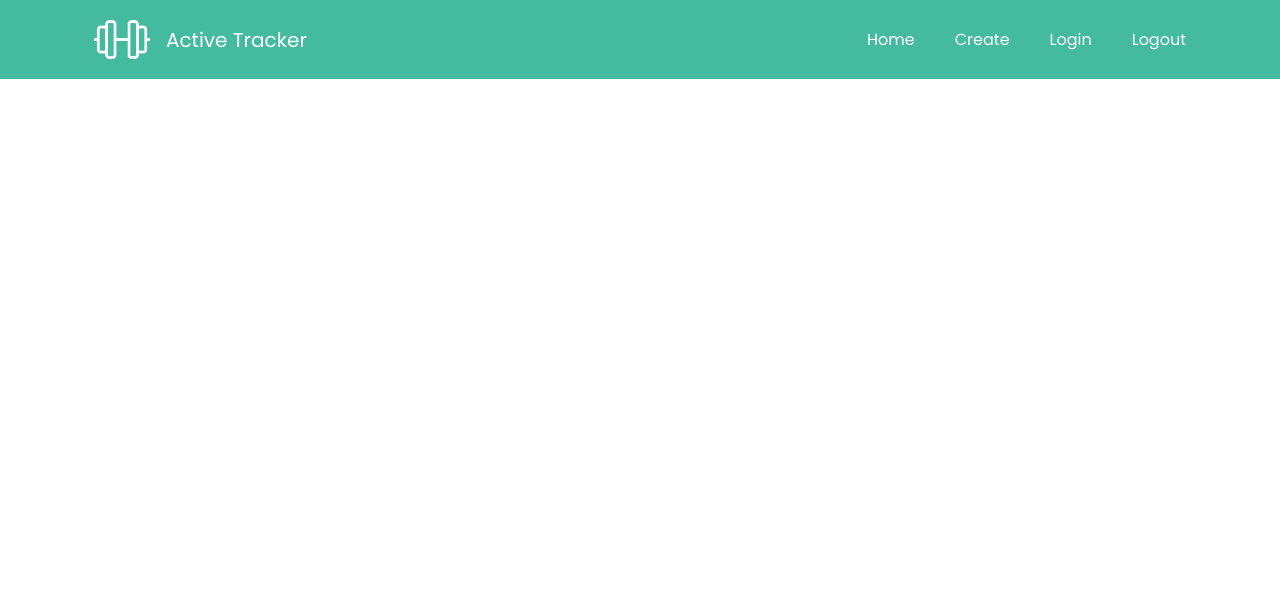
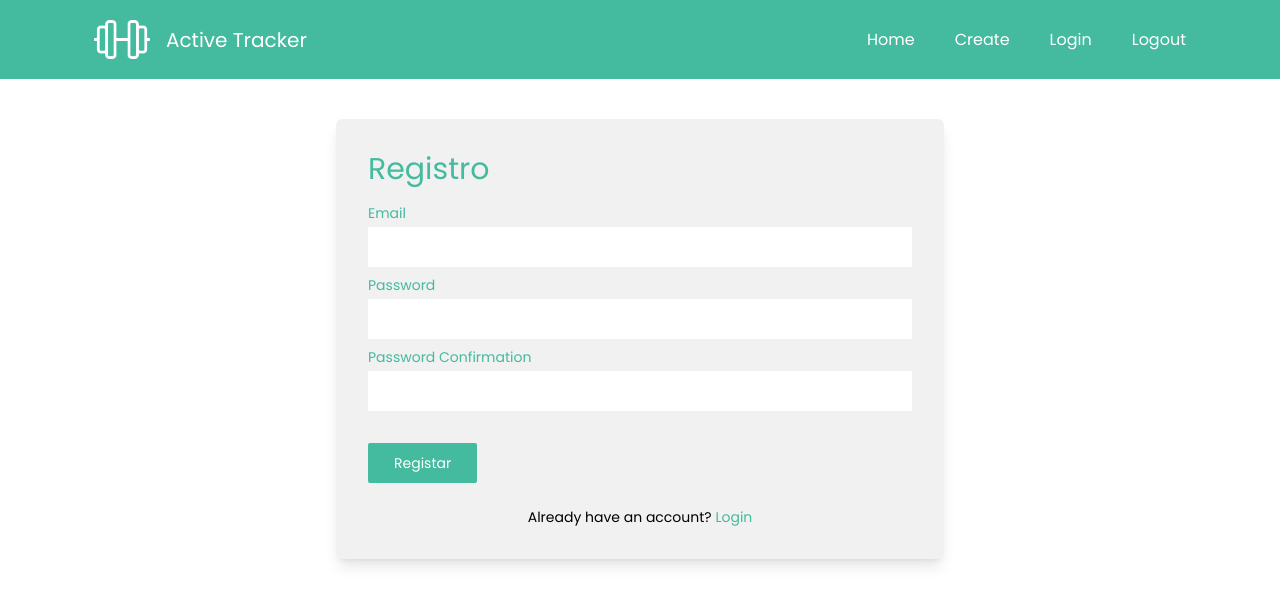
Before and after one commit to balduinofernando/workout-tracker, a Vue app: page /register in a window 1280 px wide. Shown: the top 604 px of the page. Built offline with nearby package versions, Linux system fonts and the light colour scheme.

Commit message:
UI for Login and Register Views Done

```diff
--- a/src/router/index.js
+++ b/src/router/index.js
@@ -18,6 +18,11 @@
       name: 'Login',
       component: () => import('../views/Login.vue')
     },
+    {
+      path: '/register',
+      name: 'Register',
+      component: () => import('../views/Register.vue')
+    },
   ]
 })
 
--- a/src/views/Login.vue
+++ b/src/views/Login.vue
@@ -1,4 +1,43 @@
 <template>
-    <h4>Login</h4>
+    <div class="max-w-screen-sm mx-auto px-4 py-10">
+        <!-- Error Handling -->
+        <div v-if="errorMessage" class="mb-10 p-4 rounded-md md-light-grey shadow-lg">
+            <p class="text-red-500">{{ errorMessage }}</p>
+        </div>
+
+        <form class="p-8 flex flex-col bg-light-grey rounded-md shadow-lg">
+            <h1 class="text-3xl text-at-light-green mb-4">Login</h1>
+            <div class="flex flex-col mb-2">
+                <label for="email" class="mb-1 text-sm text-at-light-green">Email</label>
+                <input type="email" v-model="email" require class="p-2 text-gray-500 focus:outline-none" id="email">
+            </div>
+            <div class="flex flex-col mb-2">
+                <label for="password" class="mb-1 text-sm text-at-light-green">Password</label>
+                <input type="password" v-model="password" require class="p-2 text-gray-500 focus:outline-none"
+                    id="password">
+            </div>
+
+            <button
+                class="mt-6 py-2 px-6 rounded-sm self-start text-sm text-white bg-at-light-green duration-200 border-solid border-2 border-transparent hover:border-at-light-green hover:bg-white hover:text-at-light-green">Login</button>
+            <router-link class="text-sm mt-6 text-center" :to="{
+                name: 'Register'
+            }">Não tem uma conta? <span class="text-at-light-green">Registar-se</span>
+            </router-link>
+        </form>
+    </div>
 </template>
-<script setup></script>
+<script >
+import { ref } from 'vue';
+
+export default {
+    name: "Register",
+    setup() {
+
+        const email = ref(null);
+        const password = ref(null);
+        const errorMessage = ref(null);
+
+        return { email, password, errorMessage };
+    }
+}
+</script>
--- a/src/views/Register.vue
+++ b/src/views/Register.vue
@@ -0,0 +1,50 @@
+<template>
+	<div class="max-w-screen-sm mx-auto px-4 py-10">
+		<!-- Error Handling -->
+		<div v-if="errorMessage" class="mb-10 p-4 rounded-md md-light-grey shadow-lg">
+			<p class="text-red-500">{{ errorMessage }}</p>
+		</div>
+
+		<form class="p-8 flex flex-col bg-light-grey rounded-md shadow-lg">
+			<h1 class="text-3xl text-at-light-green mb-4">Registro</h1>
+			<div class="flex flex-col mb-2">
+				<label for="email" class="mb-1 text-sm text-at-light-green">Email</label>
+				<input type="email" v-model="email" require class="p-2 text-gray-500 focus:outline-none" id="email">
+			</div>
+			<div class="flex flex-col mb-2">
+				<label for="password" class="mb-1 text-sm text-at-light-green">Password</label>
+				<input type="password" v-model="password" require class="p-2 text-gray-500 focus:outline-none"
+					id="password">
+			</div>
+			<div class="flex flex-col mb-2">
+				<label for="password-confirmation" class="mb-1 text-sm text-at-light-green">Password
+					Confirmation</label>
+				<input type="password" v-model="confirmPassword" require class="p-2 text-gray-500 focus:outline-none"
+					id="password-confirmation">
+			</div>
+
+			<button
+				class="mt-6 py-2 px-6 rounded-sm self-start text-sm text-white bg-at-light-green duration-200 border-solid border-2 border-transparent hover:border-at-light-green hover:bg-white hover:text-at-light-green">Registar</button>
+			<router-link class="text-sm mt-6 text-center" :to="{
+				name: 'Login'
+			}">Already have an account? <span class="text-at-light-green">Login</span>
+			</router-link>
+		</form>
+	</div>
+</template>
+<script >
+import { ref } from 'vue';
+
+export default {
+	name: "Register",
+	setup() {
+
+		const email = ref(null);
+		const password = ref(null);
+		const confirmPassword = ref(null);
+		const errorMessage = ref(null);
+
+		return { email, password, confirmPassword, errorMessage };
+	}
+}
+</script>
```
